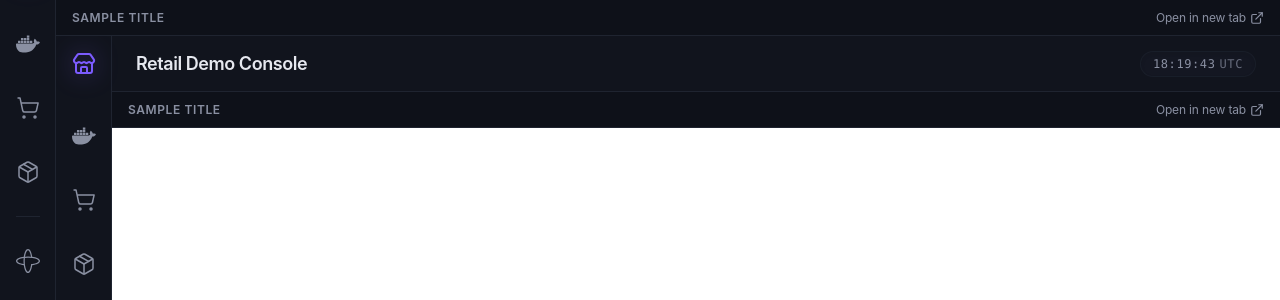
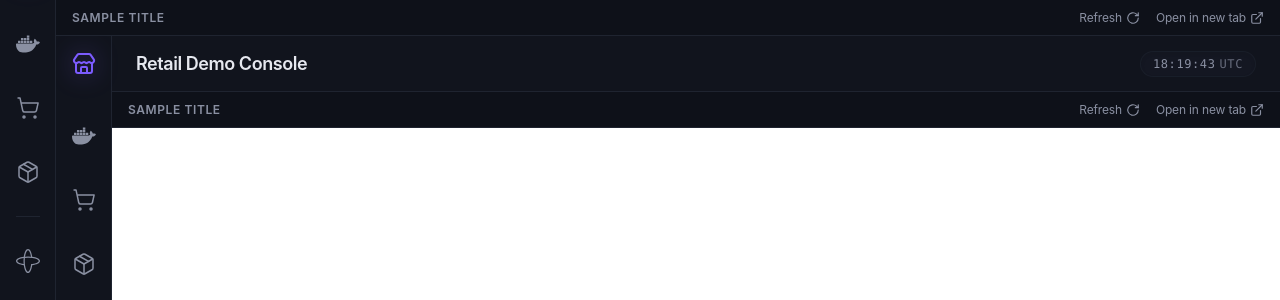
Before and after one commit to cvilenio/temporal-production-local, a FastAPI app: template retail-demo-console/app/templates/embed.html in a window 1280 px wide. Shown: the part 56-356 px from the top of the page. Run offline with FastAPI, Linux system fonts and the light colour scheme; the template is opened without the code that fills it: most values are stand-ins (such as "Sample title", 1, 10 or a date in 2020); parts of the project's set-up code (start-up, migrations or seed data) failed here and were passed over; some libraries are stand-ins or nearby versions.

Commit message:
Enhance embed.html template with refresh functionality and improved layout
- Added a refresh button to the toolbar, allowing users to reload the embedded content without leaving the page.
- Updated the layout to include both the refresh button and the "Open in new tab" link for better accessibility and user experience.
- Introduced Alpine.js for managing the loading state of the refresh button.

```diff
--- a/retail-demo-console/app/templates/embed.html
+++ b/retail-demo-console/app/templates/embed.html
@@ -1,10 +1,22 @@
 {% extends "base.html" %}
 {% block content %}
 
-<div class="h-full w-full flex flex-col">
-  <!-- Thin toolbar: label + open-in-new-tab fallback (iframes can be finicky) -->
+<div class="h-full w-full flex flex-col" x-data="{ spinning: false }">
+  <!-- Thin toolbar: label + refresh + open-in-new-tab fallback (iframes can be finicky) -->
   <div class="h-9 shrink-0 flex items-center justify-between px-4 border-b border-borderSubtle bg-bgPanel/60">
     <span class="text-xs uppercase tracking-wider text-textMuted font-semibold">{{ title }}</span>
+    <div class="flex items-center gap-4">
+      <button type="button"
+              title="Refresh"
+              @click="spinning = true; const f = $refs.frame; f.src = f.src; setTimeout(() => spinning = false, 600)"
+              class="text-xs text-textMuted hover:text-accent flex items-center gap-1 transition-colors">
+        Refresh
+        <!-- Lucide "rotate-cw" -->
+        <svg class="w-3.5 h-3.5 transition-transform" :class="spinning && 'animate-spin'" fill="none" stroke="currentColor" stroke-width="2" stroke-linecap="round" stroke-linejoin="round" viewBox="0 0 24 24">
+          <path d="M21 12a9 9 0 1 1-3-6.74L21 8" />
+          <path d="M21 3v5h-5" />
+        </svg>
+      </button>
       <a href="{{ embed_url }}" target="_blank" rel="noopener noreferrer"
          class="text-xs text-textMuted hover:text-accent flex items-center gap-1 transition-colors">
         Open in new tab
@@ -16,8 +28,10 @@
         </svg>
       </a>
     </div>
+  </div>
 
   <iframe
+    x-ref="frame"
     src="{{ embed_url }}"
     title="{{ title }}"
     class="flex-1 w-full border-0 bg-white"
```
Lines whose indentation alone changed are shown as unchanged.
